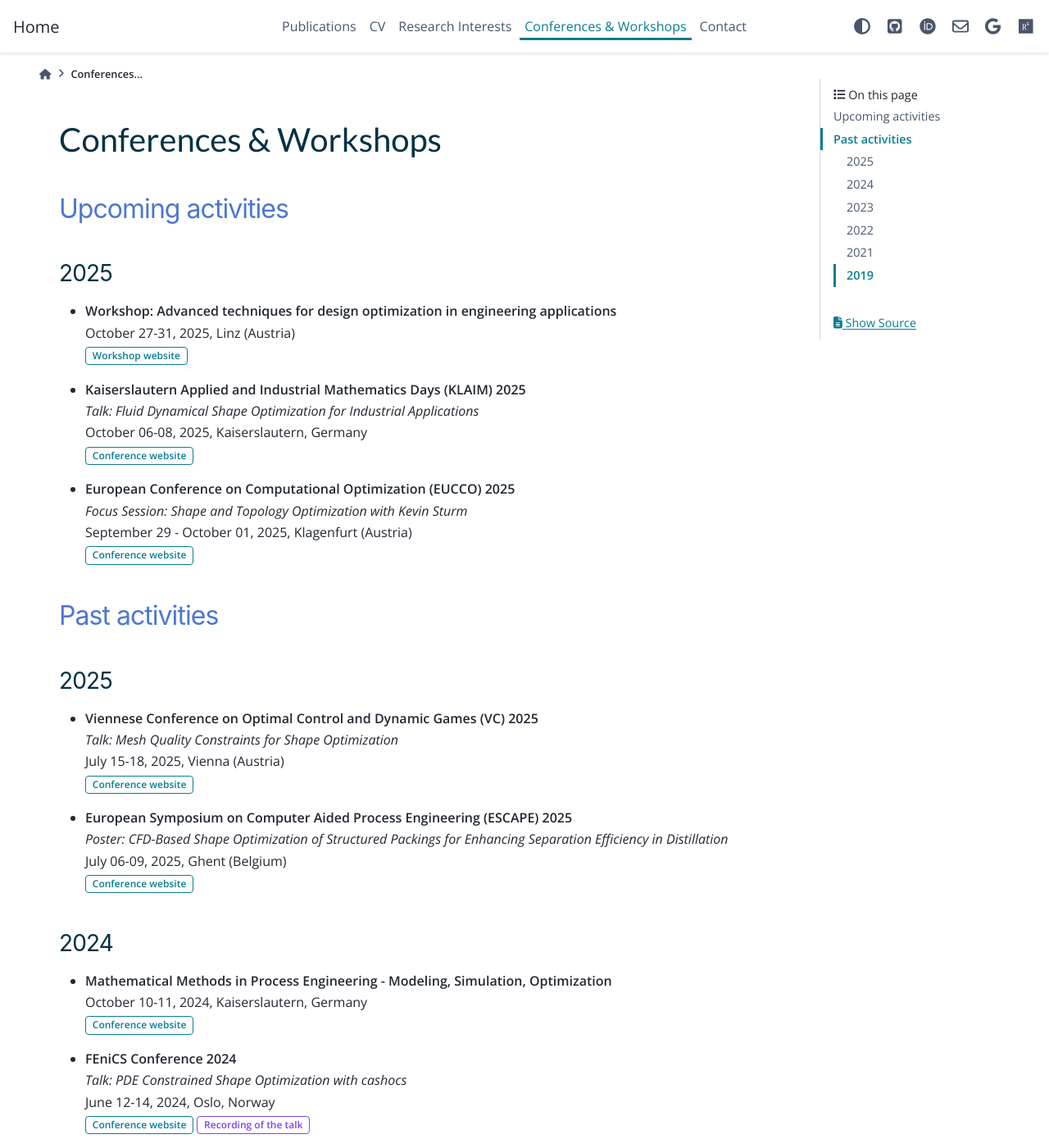
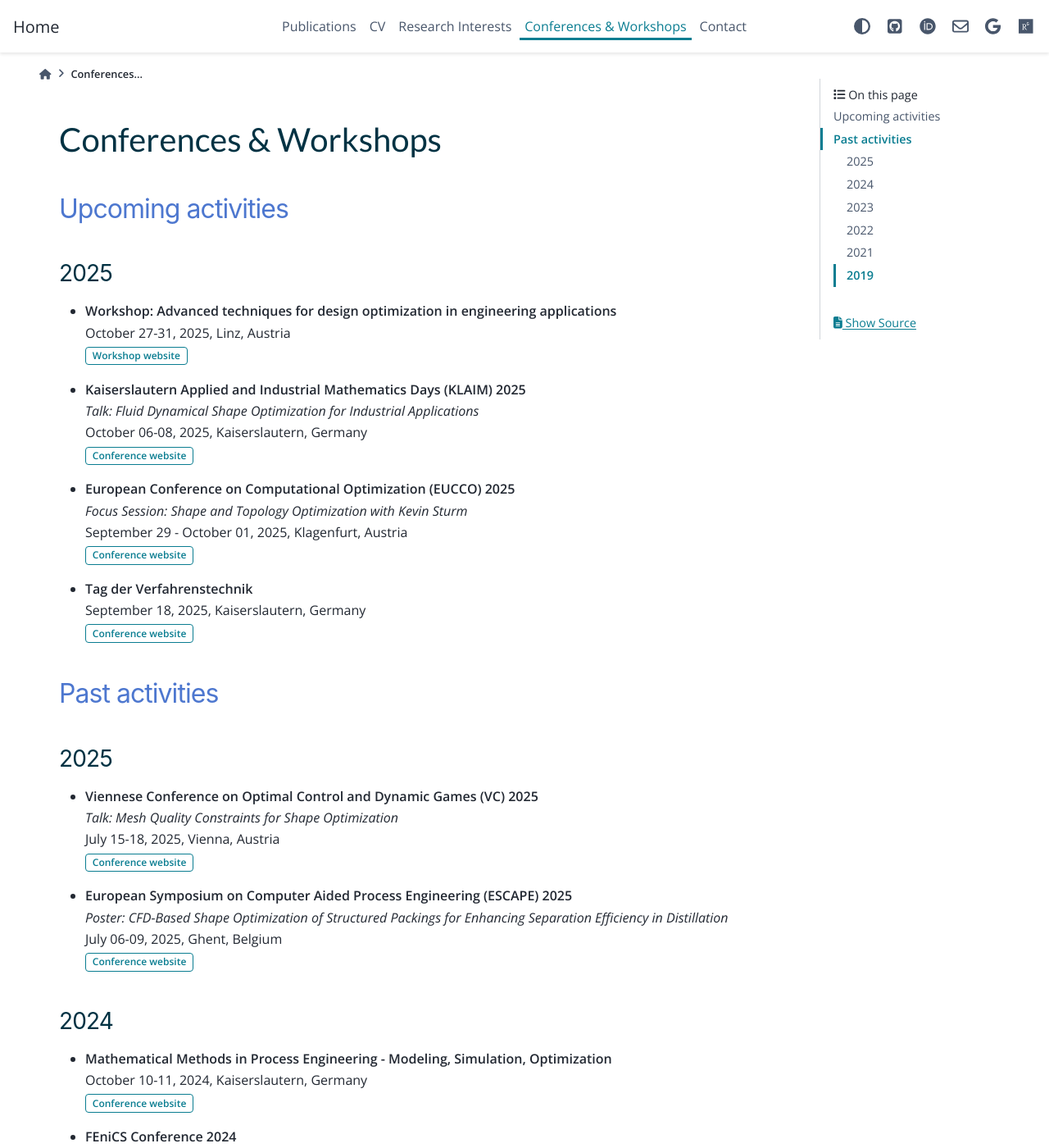
Before and after one commit to sblauth/sblauth.github.io, a Sphinx documentation site: the page built from source/conferences.rst, in a window 1280 px wide and 1400 px high. Shown: the whole window at 82% size. Built offline with Sphinx 7.4.7 and the PyData theme 0.15.4, drawn with Linux system fonts in a browser that asks for light colours.

Commit message:
update conferences

```diff
--- a/source/conferences.rst
+++ b/source/conferences.rst
@@ -8,7 +8,7 @@ Upcoming activities
 ^^^^
 
 * | **Workshop: Advanced techniques for design optimization in engineering applications**
-  | October 27-31, 2025, Linz (Austria)
+  | October 27-31, 2025, Linz, Austria
   | :bdg-link-primary-line:`Workshop website <https://www.ricam.oeaw.ac.at/specsem/specsem2025/workshop2/>`
 
 * | **Kaiserslautern Applied and Industrial Mathematics Days (KLAIM) 2025**
@@ -18,8 +18,12 @@ Upcoming activities
 
 * | **European Conference on Computational Optimization (EUCCO) 2025**
   | *Focus Session: Shape and Topology Optimization with Kevin Sturm*
-  | September 29 - October 01, 2025, Klagenfurt (Austria)
+  | September 29 - October 01, 2025, Klagenfurt, Austria
   | :bdg-link-primary-line:`Conference website <https://conference3.aau.at/event/122/>`
+
+* | **Tag der Verfahrenstechnik**
+  | September 18, 2025, Kaiserslautern, Germany
+  | :bdg-link-primary-line:`Conference website <https://www.leistungszentrum-simulation-software.de/en/news-events/Fairs_conferences_and_events/2025/2025_09_18_Process_Engineering_Day.html>`
 
 
 Past activities
@@ -30,12 +34,12 @@ Past activities
 
 * | **Viennese Conference on Optimal Control and Dynamic Games (VC) 2025**
   | *Talk: Mesh Quality Constraints for Shape Optimization*
-  | July 15-18, 2025, Vienna (Austria)
+  | July 15-18, 2025, Vienna, Austria
   | :bdg-link-primary-line:`Conference website <https://vc2025.conf.tuwien.ac.at/>`
 
 * | **European Symposium on Computer Aided Process Engineering (ESCAPE) 2025**
   | *Poster: CFD-Based Shape Optimization of Structured Packings for Enhancing Separation Efficiency in Distillation*
-  | July 06-09, 2025, Ghent (Belgium)
+  | July 06-09, 2025, Ghent, Belgium
   | :bdg-link-primary-line:`Conference website <https://escape35-belgium.eu/>`
 
 
```
